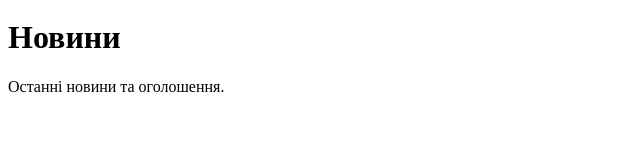
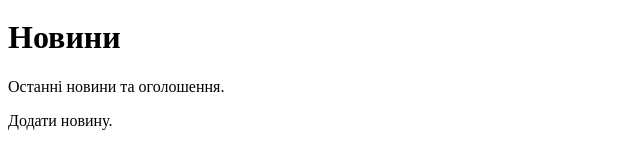
Before and after one commit to I0Codes/six10-school, a plain HTML site: page App/news.html in a window 1280 px wide. Shown: the part 164-332 px from the top of the page, without its empty margins (0-640 px from the left). Drawn offline with Linux system fonts and the light colour scheme.

Commit message:
додав новий параграф в новини

```diff
--- a/App/news.html
+++ b/App/news.html
@@ -9,11 +9,11 @@
 	<header>
         <a href="index.html"><img src="images\logo.png" alt="Логотип" width="150" height="150"></a>
         <a href="news.html">Новини</a>
-
 	</header>
 	<main>
         <h1>Новини</h1>
 		<p>Останні новини та оголошення.</p>
+		<p>Додати новину.</p>
 	</main>
 </body>
 </html>
```
